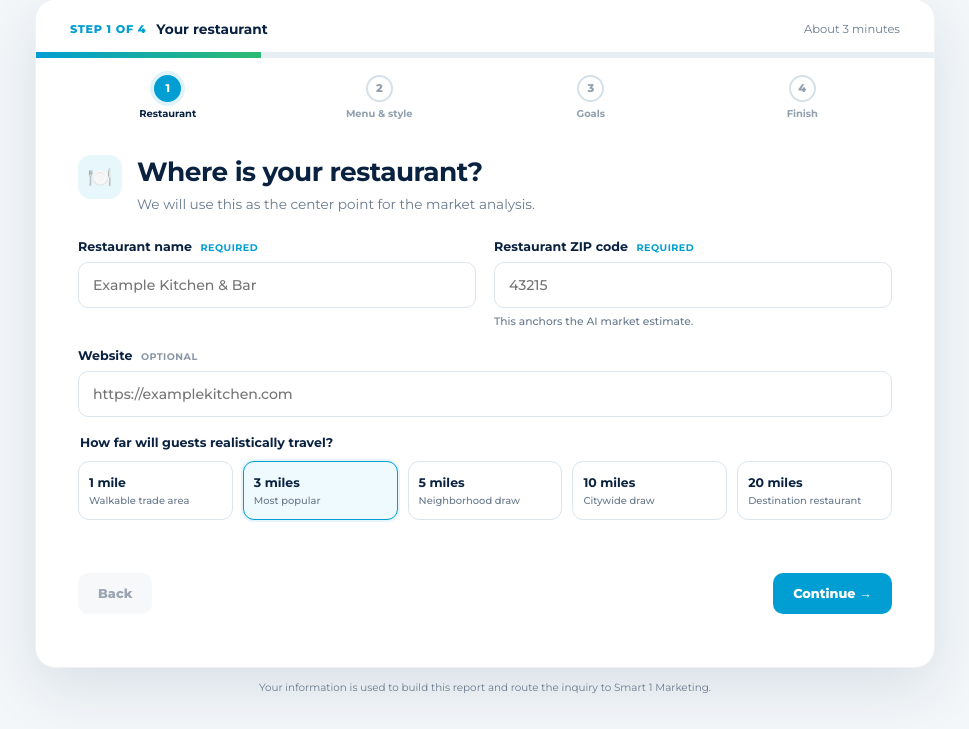
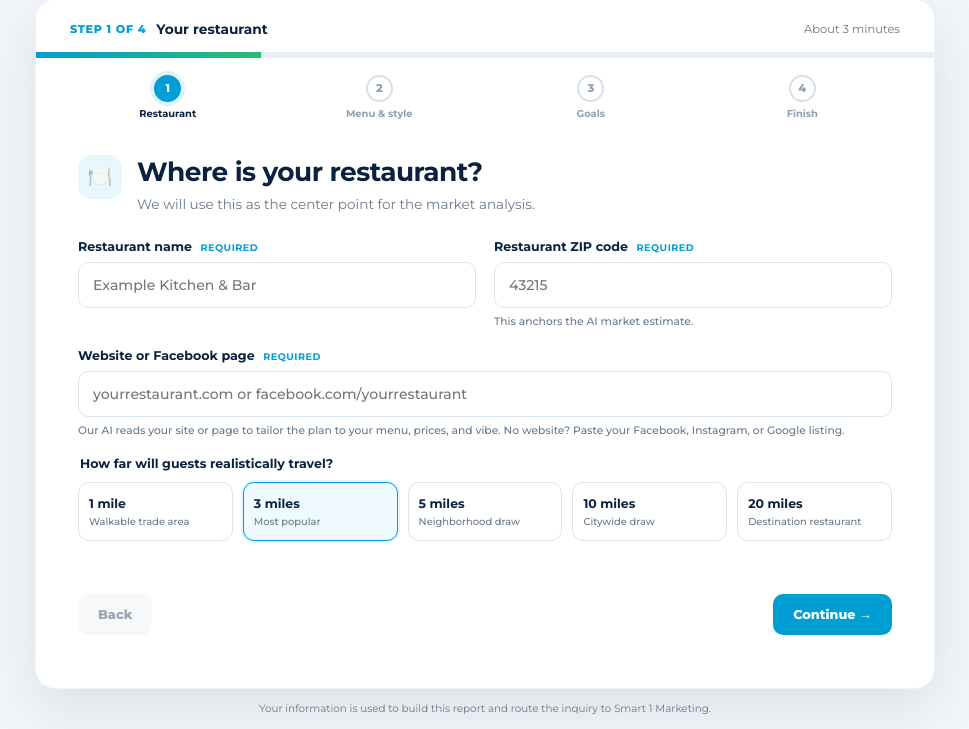
Before and after one commit to smart1marketing/blueprint, a Flask app: page / in a window 1280 px wide. Shown: the part 429-1158 px from the top of the page, without its empty margins (155-1124 px from the left). Run offline with Flask 3, Linux system fonts and the light colour scheme.

Commit message:
Revise step count and require website input
Updated step count and modified website input field to be required, with additional help text for clarity.

```diff
--- a/smart1restaurant/templates/index.html
+++ b/smart1restaurant/templates/index.html
@@ -109,7 +109,7 @@
     <section class="card" id="formCard">
       <div class="form-top">
         <div>
-          <span class="step-count" id="stepCount">Step 1 of 5</span>
+          <span class="step-count" id="stepCount">Step 1 of 4</span>
           <strong id="stepName">Your restaurant</strong>
         </div>
         <span class="save-note">About 3 minutes</span>
@@ -143,8 +143,9 @@
               <small class="field-help">This anchors the AI market estimate.</small>
             </label>
           </div>
-          <label>Website <span class="optional">Optional</span>
-            <input name="website" type="url" autocomplete="url" placeholder="https://examplekitchen.com">
+          <label>Website or Facebook page <span class="required">Required</span>
+            <input name="website" required autocomplete="url" placeholder="yourrestaurant.com or facebook.com/yourrestaurant">
+            <small class="field-help">Our AI reads your site or page to tailor the plan to your menu, prices, and vibe. No website? Paste your Facebook, Instagram, or Google listing.</small>
           </label>
           <fieldset>
             <legend>How far will guests realistically travel?</legend>
@@ -363,8 +364,20 @@ function showStep(){
   document.getElementById('formCard').scrollIntoView({behavior:'smooth',block:'start'});
 }
 
+function normalizeWebsite(){
+  const w=form.querySelector('input[name="website"]');
+  if(!w)return true;
+  let v=(w.value||'').trim();
+  if(!v){errorBox.textContent='Please add your website, Facebook, Instagram, or Google listing so our AI can tailor the plan.';w.reportValidity();return false;}
+  if(!/^https?:\/\//i.test(v))v='https://'+v.replace(/^\/+/,'');
+  // must look like a domain: a dot, a couple letters after it, no spaces
+  if(!/^https?:\/\/[^\s.]+\.[^\s.]{2,}/i.test(v)){errorBox.textContent="That doesn't look like a web address. Try something like yourrestaurant.com or facebook.com/yourrestaurant.";w.focus();return false;}
+  w.value=v;
+  return true;
+}
 function validStep(){
   syncAll();
+  if(current===0&&!normalizeWebsite())return false;
   const fields=[...steps[current].querySelectorAll('input,select,textarea')];
   for(const f of fields){
     if(!f.checkValidity()){
```
